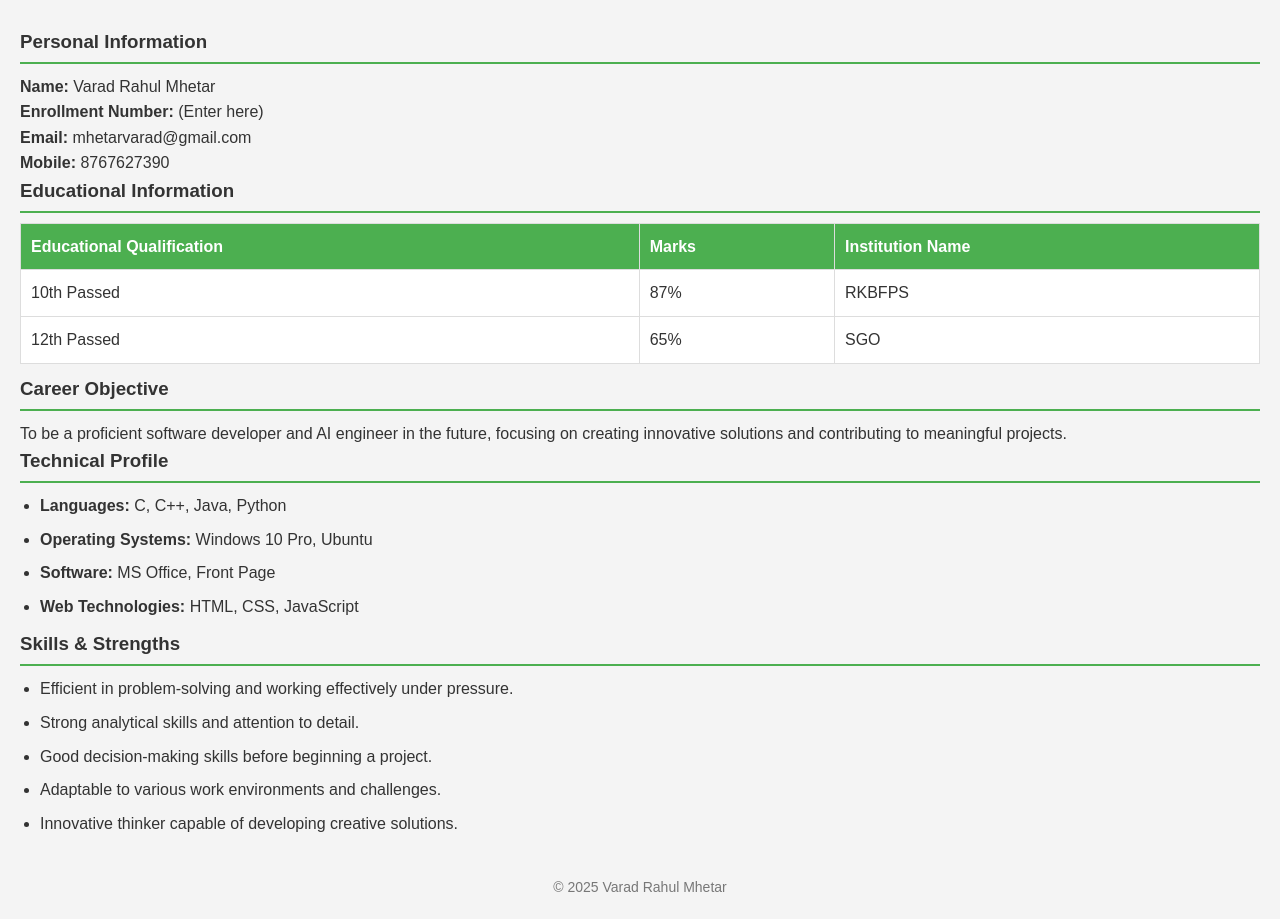
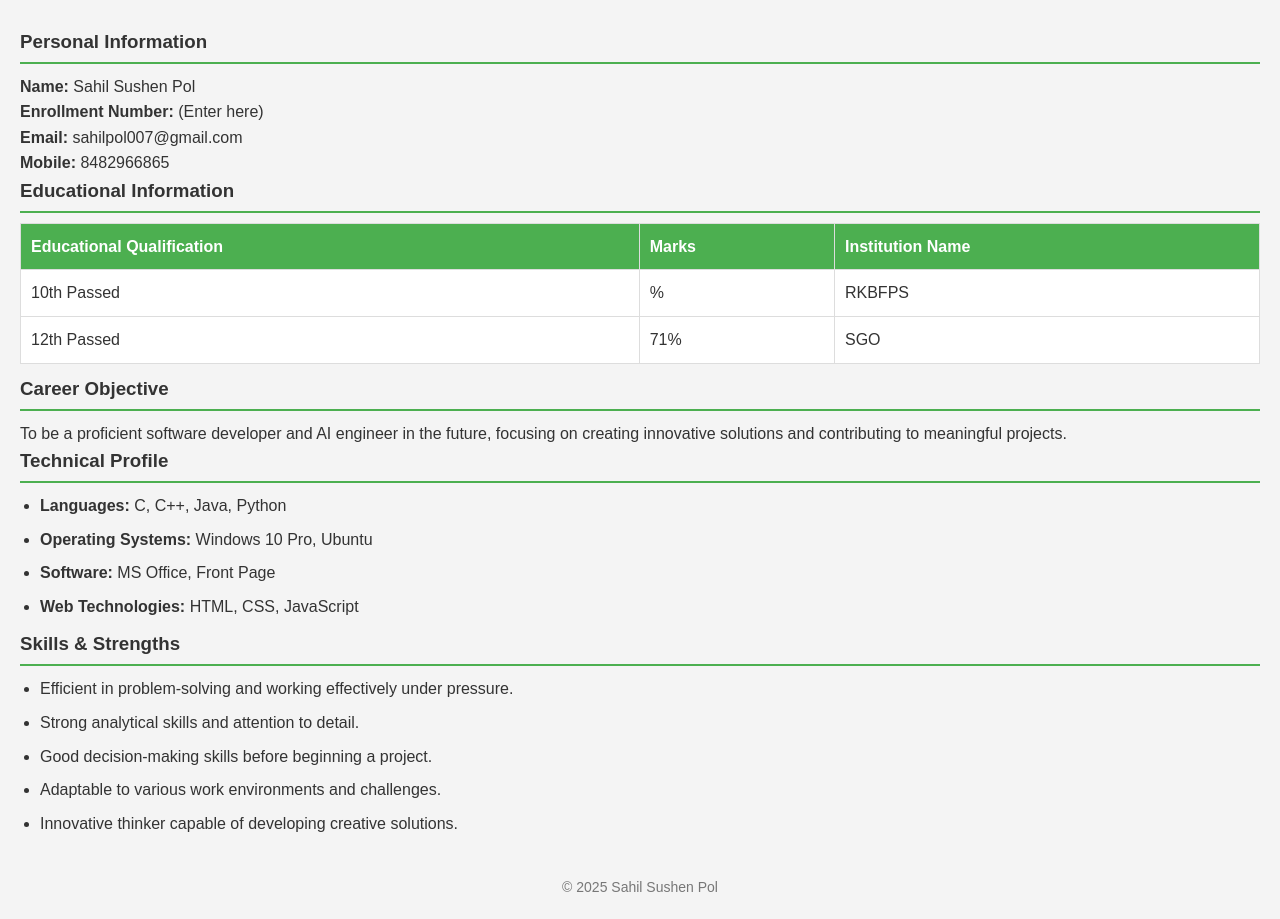
Before and after one commit to Sahilpol007/Web-dev, a plain HTML site: page Resume.html in a window 1280 px wide. Shown: the part 165-1084 px from the top of the page. Drawn offline with Linux system fonts and the light colour scheme.

Commit message:
Update Resume.html

```diff
--- a/Resume.html
+++ b/Resume.html
@@ -98,10 +98,10 @@
 
   <!-- Personal Information -->
   <h3>Personal Information</h3>
-  <p><strong>Name:</strong> Varad Rahul Mhetar</p>
+  <p><strong>Name:</strong> Sahil Sushen Pol</p>
   <p><strong>Enrollment Number:</strong> (Enter here)</p>
-  <p><strong>Email:</strong> mhetarvarad@gmail.com</p>
-  <p><strong>Mobile:</strong> 8767627390</p>
+  <p><strong>Email:</strong> sahilpol007@gmail.com</p>
+  <p><strong>Mobile:</strong> 8482966865</p>
 
   <!-- Educational Information -->
   <h3>Educational Information</h3>
@@ -113,12 +113,12 @@
     </tr>
     <tr>
       <td>10th Passed</td>
-      <td>87%</td>
+      <td>%</td>
       <td>RKBFPS</td>
     </tr>
     <tr>
       <td>12th Passed</td>
-      <td>65%</td>
+      <td>71%</td>
       <td>SGO</td>
     </tr>
   </table>
@@ -148,7 +148,7 @@
 
   <!-- Footer Section -->
   <footer>
-    <p>© 2025 Varad Rahul Mhetar</p>
+    <p>© 2025 Sahil Sushen Pol</p>
   </footer>
 
 </body>
```
